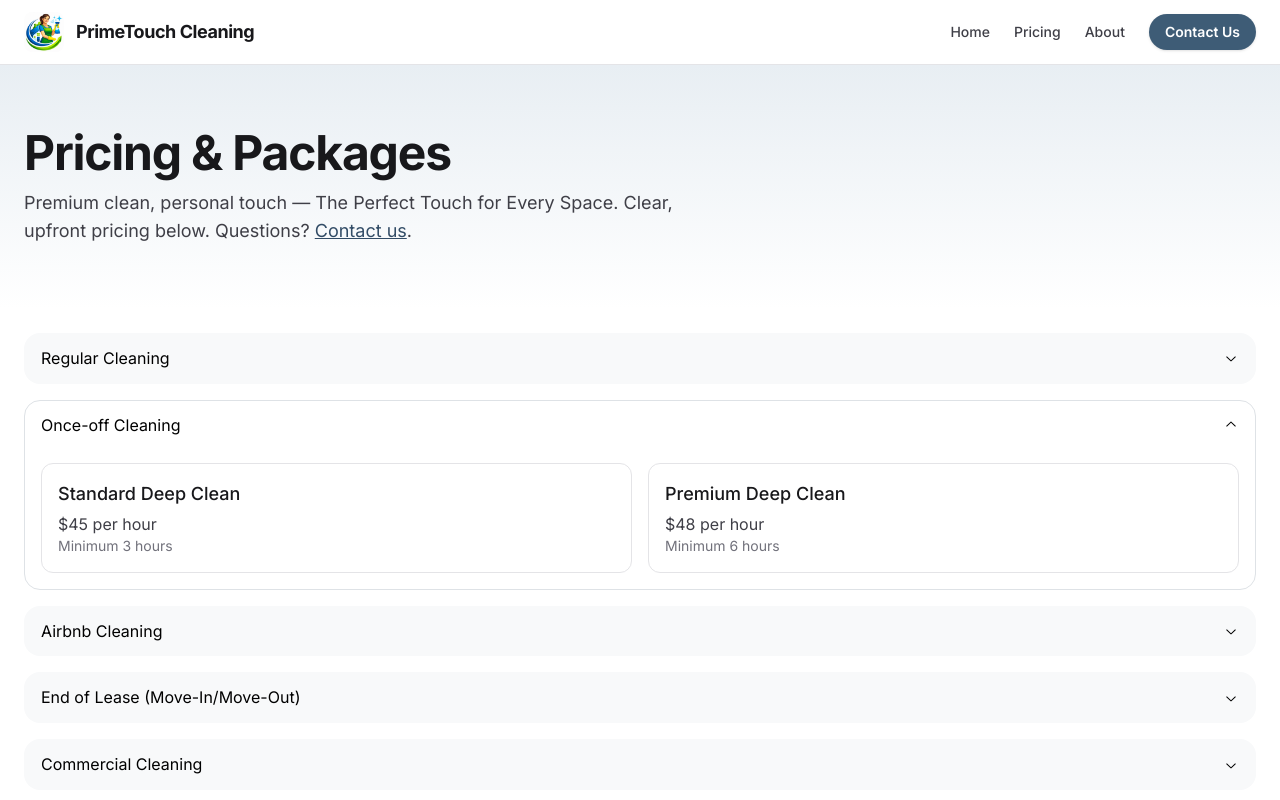
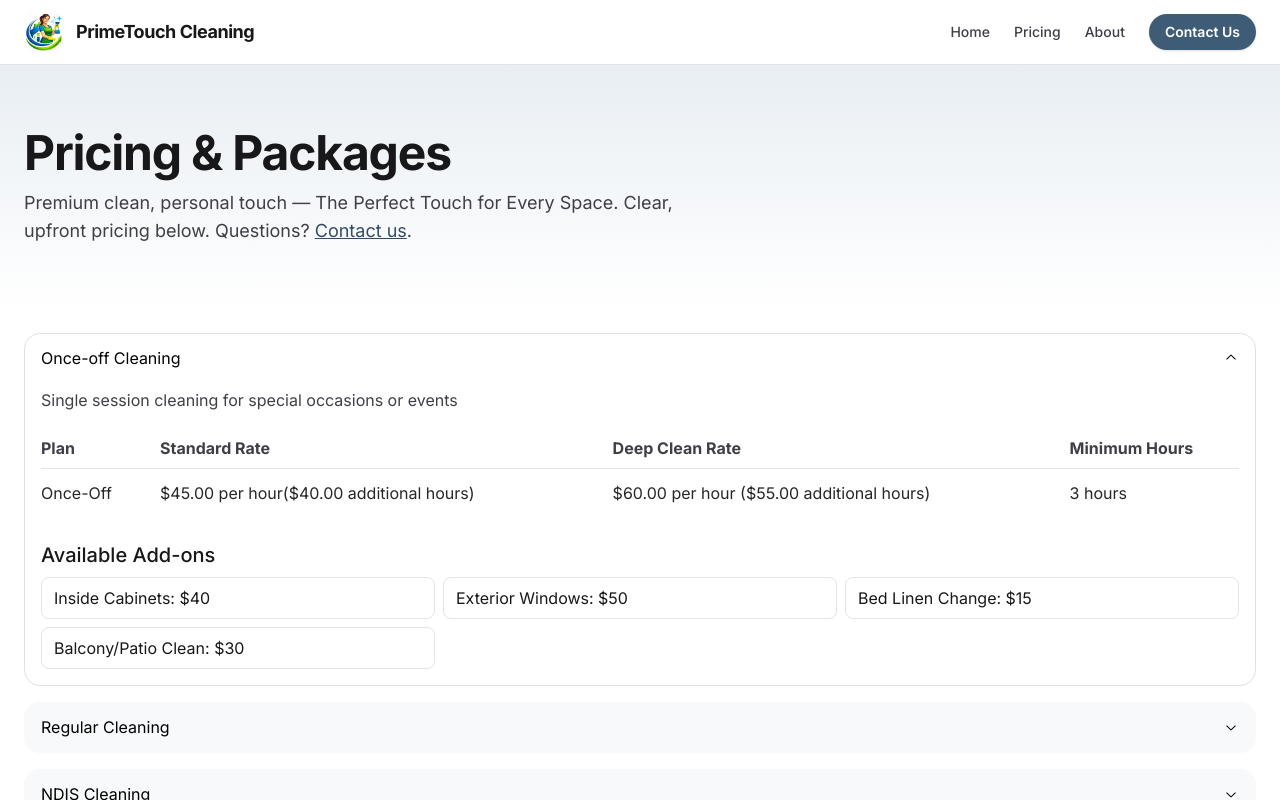
Before and after one commit to dvishist/primetouch, a Next.js app: page /pricing in a window 1280 px wide. Both pictures are taken after a click on the button "Once-off Cleaning". Shown: the top 800 px of the page. Built offline with nearby package versions, Linux system fonts and the light colour scheme.

Commit message:
pricing changes

```diff
--- a/src/components/booking/steps/BookingTypeStep.tsx
+++ b/src/components/booking/steps/BookingTypeStep.tsx
@@ -172,11 +172,7 @@ export default function BookingTypeStep({
 							<div
 								style={{ fontSize: "13px", lineHeight: "1.5", marginBottom: "16px", color: "#666" }}
 							>
-								<div>
-									{pricing.pricePerHour === 0
-										? "Please contact us for quote"
-										: `Price: $${pricing.pricePerHour}`}
-								</div>
+								<div>Price: ${pricing.pricePerHour}</div>
 							</div>
 						);
 					}
--- a/src/data/serviceAddons.ts
+++ b/src/data/serviceAddons.ts
@@ -2,47 +2,18 @@ import { Addon } from "@/types/booking";
 
 // Once-off service addons
 export const onceOffAddons: Addon[] = [
-	{
-		id: "inside-fridge",
-		name: "Inside Fridge Clean",
-		price: 25,
-		category: "kitchen"
-	},
-	{
-		id: "inside-oven",
-		name: "Inside Oven Clean",
-		price: 35,
-		category: "kitchen"
-	},
 	{
 		id: "inside-cabinets",
 		name: "Inside Cabinets",
 		price: 40,
 		category: "cleaning"
 	},
-	{
-		id: "windows-interior",
-		name: "Interior Windows",
-		price: 30,
-		category: "cleaning"
-	},
+
 	{
 		id: "windows-exterior",
 		name: "Exterior Windows",
 		price: 50,
 		category: "cleaning"
-	},
-	{
-		id: "laundry-service",
-		name: "Laundry Service",
-		price: 20,
-		category: "laundry"
-	},
-	{
-		id: "ironing-service",
-		name: "Ironing Service",
-		price: 25,
-		category: "laundry"
 	},
 	{
 		id: "bed-linen-change",
@@ -54,12 +25,6 @@ export const onceOffAddons: Addon[] = [
 		id: "balcony-patio",
 		name: "Balcony/Patio Clean",
 		price: 30,
-		category: "other"
-	},
-	{
-		id: "garage-sweep",
-		name: "Garage Sweep",
-		price: 25,
 		category: "other"
 	}
 ];
--- a/src/pages/pricing.tsx
+++ b/src/pages/pricing.tsx
@@ -1,6 +1,7 @@
 import Head from "next/head";
 import Link from "next/link";
 import { Accordion } from "@mantine/core";
+import { bookingOptions } from "@/data/bookingOptions";
 
 export default function PricingPage() {
 	return (
@@ -22,7 +23,7 @@ export default function PricingPage() {
 					<p className="mt-3 max-w-2xl text-lg text-zinc-700">
 						Premium clean, personal touch — The Perfect Touch for Every Space. Clear, upfront
 						pricing below. Questions?{" "}
-						<Link href="/contact" className="text-primary-700 underline">
+						<Link href="/#contact" className="text-primary-700 underline">
 							Contact us
 						</Link>
 						.
@@ -40,179 +41,100 @@ export default function PricingPage() {
 						defaultValue={[]}
 						className="[&_.mantine-Accordion-control]:text-lg"
 					>
-						{/* Regular Cleaning */}
-						<Accordion.Item value="regular">
-							<Accordion.Control>Regular Cleaning</Accordion.Control>
+						{bookingOptions.map(option => (
+							<Accordion.Item key={option.id} value={option.id}>
+								<Accordion.Control>{option.name}</Accordion.Control>
 								<Accordion.Panel>
-								<p className="text-base text-zinc-700">Weekly, Fortnightly, or Monthly.</p>
+									<p className="text-base text-zinc-700">{option.description}</p>
+
+									{/* Pricing Table */}
 									<div className="mt-4 overflow-x-auto">
 										<table className="w-full border-collapse text-left text-base">
 											<thead>
 												<tr className="border-b border-zinc-200 text-zinc-700">
-												<th className="py-2 pr-4">Plan</th>
-												<th className="py-2 pr-4">Rate</th>
-												<th className="py-2">Minimum</th>
+													<th className="py-2 pr-4">
+														{option.id === "end-of-lease" ? "Property Size" : "Plan"}
+													</th>
+													<th className="py-2 pr-4">
+														{option.id === "end-of-lease" ? "Flat Price" : "Standard Rate"}
+													</th>
+													{option.supportsCleanLevel && (
+														<th className="py-2 pr-4">Deep Clean Rate</th>
+													)}
+													{option.id !== "end-of-lease" && <th className="py-2">Minimum Hours</th>}
 												</tr>
 											</thead>
 											<tbody className="text-zinc-800">
-											<tr className="border-b border-zinc-100">
-												<td className="py-3 pr-4">Weekly</td>
-												<td className="py-3 pr-4">$40 per hour</td>
-												<td className="py-3">2 hours</td>
+												{option.pricing.map((pricing, idx) => (
+													<tr
+														key={idx}
+														className={
+															idx < option.pricing.length - 1 ? "border-b border-zinc-100" : ""
+														}
+													>
+														<td className="py-3 pr-4 capitalize">{pricing.period}</td>
+														<td className="py-3 pr-4">
+															{option.id === "end-of-lease"
+																? pricing.period === "Five+ Bed"
+																	? "Contact for Quote"
+																	: `$${pricing.pricePerHour.toFixed(2)}`
+																: `$${pricing.pricePerHour.toFixed(2)} per hour${
+																		pricing.additionalHourPrice
+																			? `($${pricing.additionalHourPrice.toFixed(2)} additional hours)`
+																			: ""
+																	}`}
+														</td>
+														{option.supportsCleanLevel && (
+															<td className="py-3 pr-4">
+																{pricing.deepCleanPricePerHour
+																	? `$${pricing.deepCleanPricePerHour.toFixed(2)} per hour${
+																			pricing.deepCleanAdditionalHourPrice
+																				? ` ($${pricing.deepCleanAdditionalHourPrice.toFixed(2)} additional hours)`
+																				: ""
+																		}`
+																	: "N/A"}
+															</td>
+														)}
+														{option.id !== "end-of-lease" && (
+															<td className="py-3">
+																{pricing.minHours} hour{pricing.minHours !== 1 ? "s" : ""}
+															</td>
+														)}
 													</tr>
-											<tr className="border-b border-zinc-100">
-												<td className="py-3 pr-4">Fortnightly</td>
-												<td className="py-3 pr-4">$40 per hour</td>
-												<td className="py-3">3 hours</td>
-											</tr>
-											<tr>
-												<td className="py-3 pr-4">Monthly</td>
-												<td className="py-3 pr-4">$45 per hour</td>
-												<td className="py-3">3 hours</td>
-											</tr>
-										</tbody>
-									</table>
-								</div>
-							</Accordion.Panel>
-						</Accordion.Item>
-
-						{/* Once-off Cleaning */}
-						<Accordion.Item value="oneoff">
-							<Accordion.Control>Once-off Cleaning</Accordion.Control>
-							<Accordion.Panel>
-								<div className="mt-2 grid gap-4 sm:grid-cols-2">
-									<div className="rounded-xl border border-zinc-200 p-4">
-										<h3 className="text-lg font-medium">Standard Deep Clean</h3>
-										<p className="mt-1 text-base text-zinc-700">$45 per hour</p>
-										<p className="text-sm text-zinc-500">Minimum 3 hours</p>
-									</div>
-									<div className="rounded-xl border border-zinc-200 p-4">
-										<h3 className="text-lg font-medium">Premium Deep Clean</h3>
-										<p className="mt-1 text-base text-zinc-700">$48 per hour</p>
-										<p className="text-sm text-zinc-500">Minimum 6 hours</p>
-									</div>
-								</div>
-							</Accordion.Panel>
-						</Accordion.Item>
-
-						{/* Airbnb */}
-						<Accordion.Item value="airbnb">
-							<Accordion.Control>Airbnb Cleaning</Accordion.Control>
-							<Accordion.Panel>
-								<div className="mt-2 overflow-x-auto">
-									<table className="w-full border-collapse text-left text-base">
-										<thead>
-											<tr className="border-b border-zinc-200 text-zinc-700">
-												<th className="py-2 pr-4">Type</th>
-												<th className="py-2 pr-4">Rate</th>
-												<th className="py-2">Minimum</th>
-											</tr>
-										</thead>
-										<tbody className="text-zinc-800">
-											<tr className="border-b border-zinc-100">
-												<td className="py-3 pr-4">Once-off</td>
-												<td className="py-3 pr-4">$60 per hour</td>
-												<td className="py-3">3 hours</td>
-											</tr>
-											<tr>
-												<td className="py-3 pr-4">Regular</td>
-												<td className="py-3 pr-4">$55 per hour</td>
-												<td className="py-3">2 hours</td>
-											</tr>
-										</tbody>
-									</table>
-								</div>
-							</Accordion.Panel>
-						</Accordion.Item>
-
-						{/* End of lease */}
-						<Accordion.Item value="eol">
-							<Accordion.Control>End of Lease (Move-In/Move-Out)</Accordion.Control>
-							<Accordion.Panel>
-								<div className="overflow-x-auto">
-									<table className="w-full border-collapse text-left text-base">
-										<thead>
-											<tr className="border-b border-zinc-200 text-zinc-700">
-												<th className="py-2 pr-4">Property</th>
-												<th className="py-2">Flat Price</th>
-											</tr>
-										</thead>
-										<tbody className="text-zinc-800">
-											<tr className="border-b border-zinc-100">
-												<td className="py-3 pr-4">1 Bedroom</td>
-												<td className="py-3">$190</td>
-											</tr>
-											<tr className="border-b border-zinc-100">
-												<td className="py-3 pr-4">2 Bedroom</td>
-												<td className="py-3">$290</td>
-											</tr>
-											<tr className="border-b border-zinc-100">
-												<td className="py-3 pr-4">3 Bedroom</td>
-												<td className="py-3">$405</td>
-											</tr>
-											<tr>
-												<td className="py-3 pr-4">4 Bedroom</td>
-												<td className="py-3">$550</td>
-											</tr>
+												))}
 											</tbody>
 										</table>
 									</div>
 
-								<h3 className="mt-6 text-xl font-medium">Extras</h3>
+									{/* Addons Section */}
+									{option.addons && option.addons.length > 0 && (
+										<div className="mt-6">
+											<h3 className="text-xl font-medium">Available Add-ons</h3>
 											<ul className="mt-2 grid gap-2 text-base sm:grid-cols-2 md:grid-cols-3">
-									<li className="rounded-lg border border-zinc-200 px-3 py-2">Toilet: $10</li>
-									<li className="rounded-lg border border-zinc-200 px-3 py-2">Garage: $35</li>
-									<li className="rounded-lg border border-zinc-200 px-3 py-2">Balcony: $45</li>
-									<li className="rounded-lg border border-zinc-200 px-3 py-2">Bathroom: $25</li>
-									<li className="rounded-lg border border-zinc-200 px-3 py-2">Kitchen: $80</li>
+												{option.addons.map(addon => (
+													<li
+														key={addon.id}
+														className="rounded-lg border border-zinc-200 px-3 py-2"
+													>
+														{addon.name}: ${addon.price}
+													</li>
+												))}
 											</ul>
+										</div>
+									)}
 								</Accordion.Panel>
 							</Accordion.Item>
-
-						{/* Commercial */}
-						<Accordion.Item value="commercial">
-							<Accordion.Control>Commercial Cleaning</Accordion.Control>
-							<Accordion.Panel>
-								<div className="mt-2 overflow-x-auto">
-									<table className="w-full border-collapse text-left text-base">
-										<thead>
-											<tr className="border-b border-zinc-200 text-zinc-700">
-												<th className="py-2 pr-4">Type</th>
-												<th className="py-2">Rate</th>
-											</tr>
-										</thead>
-										<tbody className="text-zinc-800">
-											<tr className="border-b border-zinc-100">
-												<td className="py-3 pr-4">Once-off</td>
-												<td className="py-3">$45 per hour</td>
-											</tr>
-											<tr>
-												<td className="py-3 pr-4">Regular</td>
-												<td className="py-3">$40 per hour</td>
-											</tr>
-										</tbody>
-									</table>
-								</div>
-							</Accordion.Panel>
-						</Accordion.Item>
+						))}
 					</Accordion>
 
 					{/* Notes + CTA */}
-					<div className="mt-10 rounded-2xl border border-zinc-200 bg-primary-50 p-6 text-primary-900">
-						<h3 className="text-xl font-semibold">Good to know</h3>
-						<ul className="mt-2 list-disc space-y-1 pl-5 text-base">
-							<li>All hourly services have minimum hours as listed.</li>
-							<li>Prices are in AUD and may vary with scope and condition.</li>
-							<li>Supplies and equipment included unless stated otherwise.</li>
-						</ul>
 					<div className="mt-4">
 						<Link
-								href="/contact"
+							href="/book"
 							className="inline-flex items-center rounded-full bg-primary-600 px-5 py-3 text-base font-semibold text-white shadow-sm hover:bg-primary-700"
 						>
-								Request a Free Quote
+							Book Now
 						</Link>
-						</div>
 					</div>
 				</div>
 			</section>
```
Also changed, not shown: src/components/Footer.tsx (+10 -10 lines), src/data/bookingOptions.ts (+32 -32 lines). Lines whose indentation alone changed are shown as unchanged.
